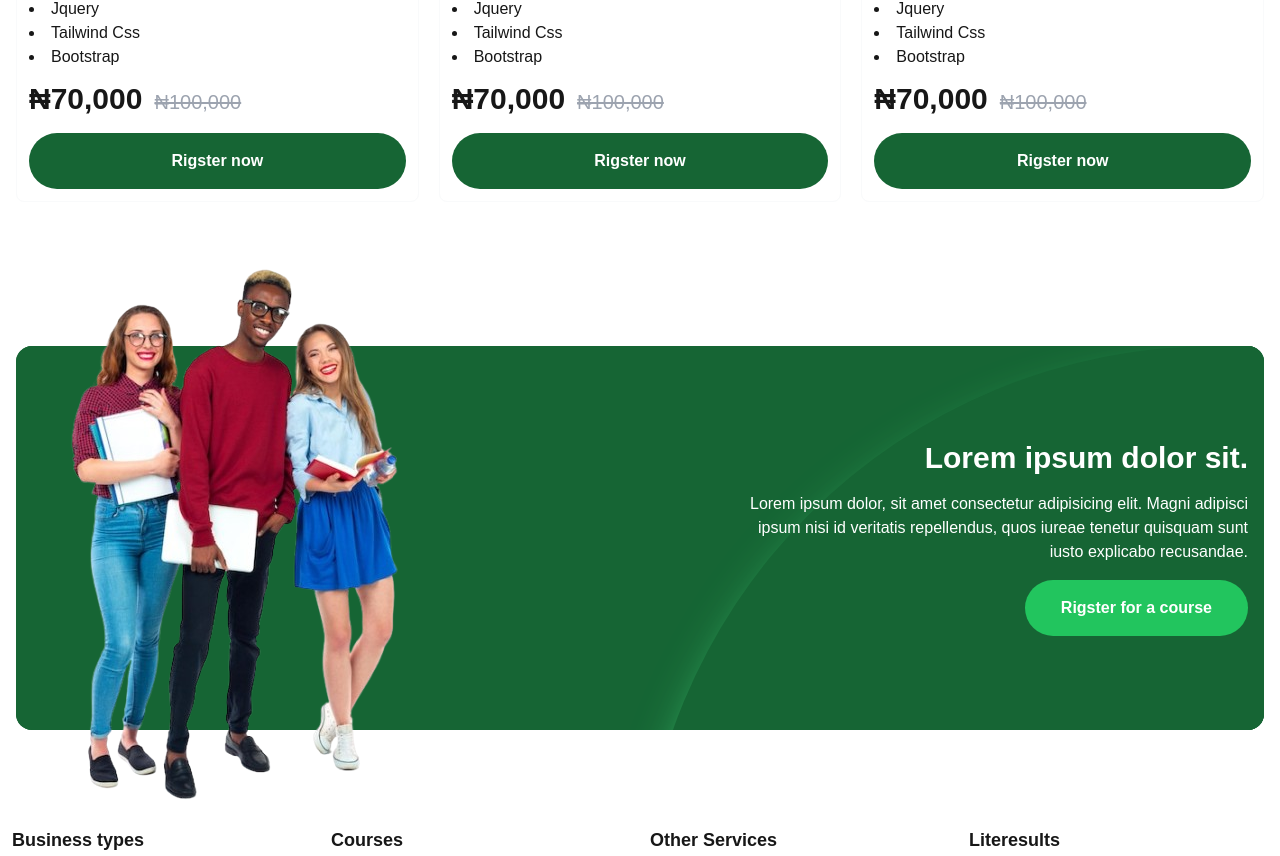
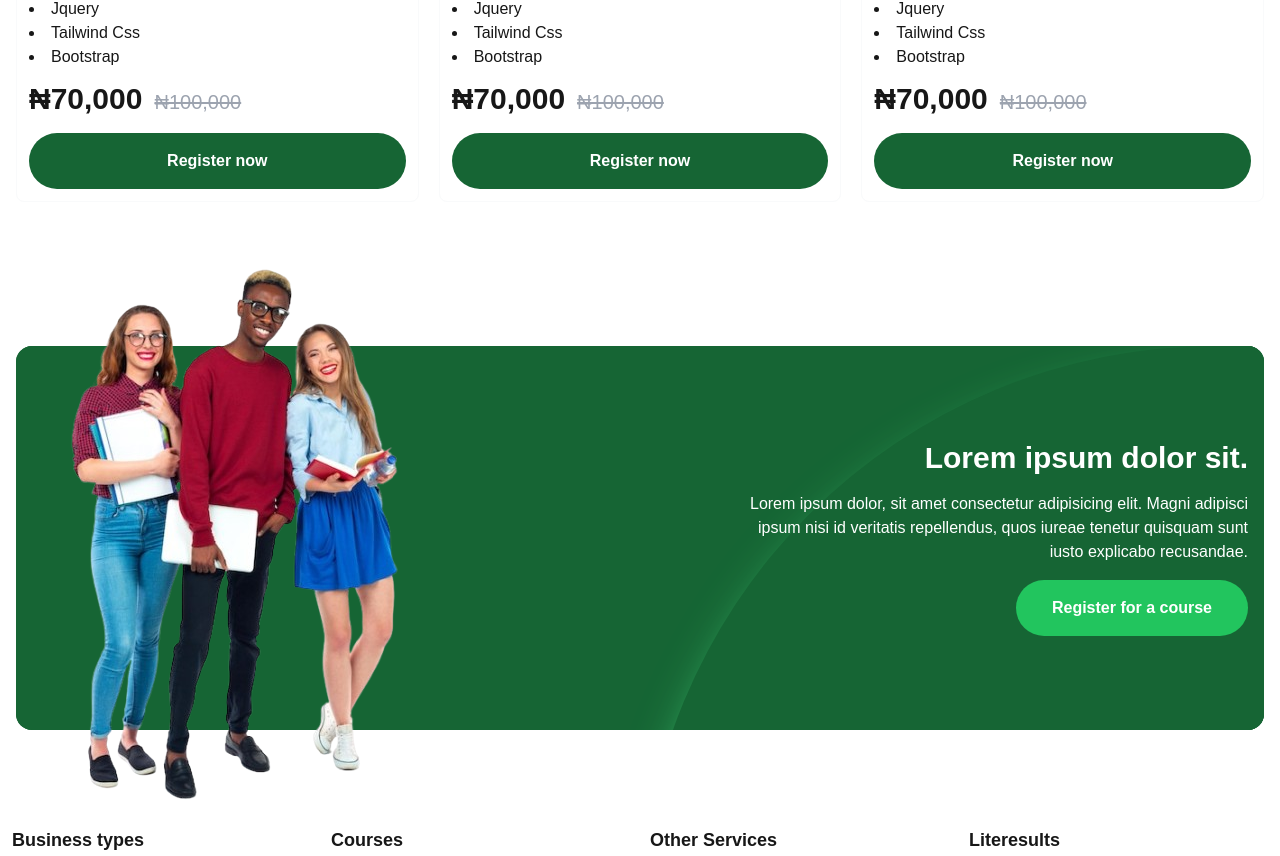
Before and after one commit to ebuberoderick/literesultsapp, a Next.js app: page /courses in a window 1280 px wide. Shown: the part 1934-2790 px from the top of the page. Built offline with nearby package versions, Linux system fonts and the light colour scheme.

Commit message:
fixed typo

```diff
--- a/app/components/Footer.js
+++ b/app/components/Footer.js
@@ -20,7 +20,7 @@ function Footer() {
                             </div>
                             <div>
                                 <Link href="/courses">
-                                    <div className="bg-green-500 rounded-full inline-block cursor-pointer py-4 px-9 text-white font-bold">Rigster for a course</div>
+                                    <div className="bg-green-500 rounded-full inline-block cursor-pointer py-4 px-9 text-white font-bold">Register for a course</div>
                                 </Link>
                             </div>
                         </div>
--- a/app/components/Navbar.js
+++ b/app/components/Navbar.js
@@ -24,7 +24,7 @@ function Navbar() {
                             <div className="">
                                 <div>
                                     <Link href="/courses">
-                                        <div className="bg-green-700 rounded-full inline-block cursor-pointer py-3 px-9 text-white font-bold">Rigster for a course</div>
+                                        <div className="bg-green-700 rounded-full inline-block cursor-pointer py-3 px-9 text-white font-bold">Register for a course</div>
                                     </Link>
                                 </div>
                             </div>
--- a/app/courses/page.jsx
+++ b/app/courses/page.jsx
@@ -71,7 +71,7 @@ function Page() {
                                         <s className='text-xl text-gray-400'>&#8358;100,000</s>
                                     </div>
                                 </div>
-                                <div className="bg-green-800 rounded-full text-center cursor-pointer py-4 px-9 text-white font-bold">Rigster now</div>
+                                <div className="bg-green-800 rounded-full text-center cursor-pointer py-4 px-9 text-white font-bold">Register now</div>
                             </div>
                         </div>
                     ))
--- a/app/page.jsx
+++ b/app/page.jsx
@@ -164,7 +164,7 @@ function Page() {
             </div>
             <div className="flex justify-center">
               <Link href="/courses">
-                <div className="bg-green-800 rounded-full inline-block cursor-pointer py-4 px-9 text-white font-bold">Rigster for a course</div>
+                <div className="bg-green-800 rounded-full inline-block cursor-pointer py-4 px-9 text-white font-bold">Register for a course</div>
               </Link>
             </div>
           </div>
```
